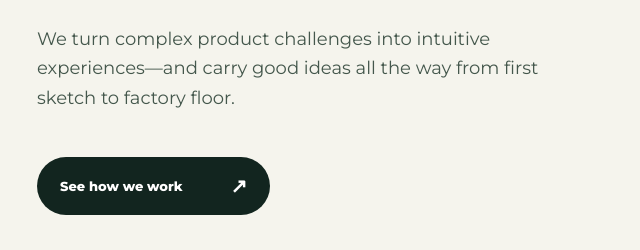
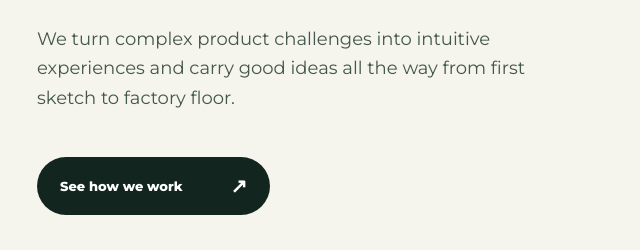
Before and after one commit to angelakmiller/angelakmiller.github.io-sie515, a plain HTML site: page index.html in a window 1280 px wide. Shown: the part 422-672 px from the top of the page, 3-643 px from the left. Drawn offline with Linux system fonts and the light colour scheme.

Commit message:
minor edits
minor edits

```diff
--- a/index.html
+++ b/index.html
@@ -15,7 +15,7 @@
   </header>
   <main id="top">
     <section class="hero wrap">
-      <div class="hero-copy"><p class="kicker"><span class="line"></span> DESIGN × ENGINEERING × PRODUCTION</p><h1>Better products<br>begin with <em>people.</em></h1><p class="lead">We turn complex product challenges into intuitive experiences—and carry good ideas all the way from first sketch to factory floor.</p><a class="button dark" href="#approach">See how we work <span>↗</span></a></div>
+      <div class="hero-copy"><p class="kicker"><span class="line"></span> DESIGN × ENGINEERING × PRODUCTION</p><h1>Better products<br>begin with <em>people.</em></h1><p class="lead">We turn complex product challenges into intuitive experiences and carry good ideas all the way from first sketch to factory floor.</p><a class="button dark" href="#approach">See how we work <span>↗</span></a></div>
       <div class="hero-art" role="img" aria-label="Illustration of a connected refrigerator and companion home app"><div class="art-grid"></div><span class="art-label label-one">CONNECTED HOME / CONCEPT</span><span class="art-label label-two">DESIGN TO DELIVERY</span><div class="fridge"><div class="fridge-top"><span>morrow / concept</span><b>●</b></div><div class="fridge-door"><div class="fridge-display">4°<small>FRESH ZONE</small></div><div class="fridge-handle"></div></div><div class="fridge-freezer"><div class="fridge-handle"></div></div></div><div class="phone"><div class="phone-notch"></div><small>GOOD MORNING</small><h3>Home,<br>in harmony.</h3><div class="app-tile"><span>REFRIGERATOR <b>● Connected</b></span><strong>4° <small>C</small></strong><p>Fresh zone · Optimal</p></div><div class="app-actions"><span>Energy<br>insights</span><span>Care<br>reminders</span></div><div class="phone-nav">⌂ &nbsp;&nbsp;&nbsp;&nbsp; ◫ &nbsp;&nbsp;&nbsp;&nbsp; ⚙</div></div><span class="art-caption">Physical product + digital experience, designed together.</span></div>
     </section>
     <section class="statement"><div class="wrap statement-grid"><span class="eyebrow">THE SPACE BETWEEN IDEA AND REALITY</span><p>Beautiful form matters. So do accessible controls, dependable components, realistic costs, and a product people can actually build. <em>We design for all of it.</em></p></div></section>
```
